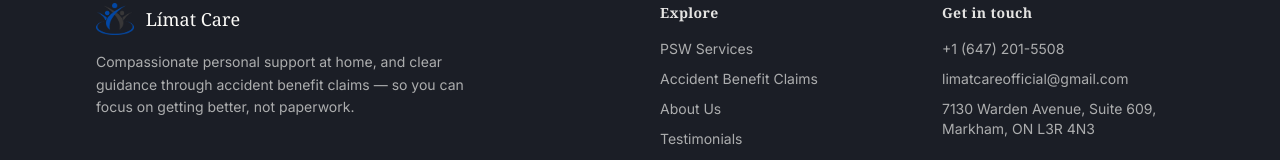
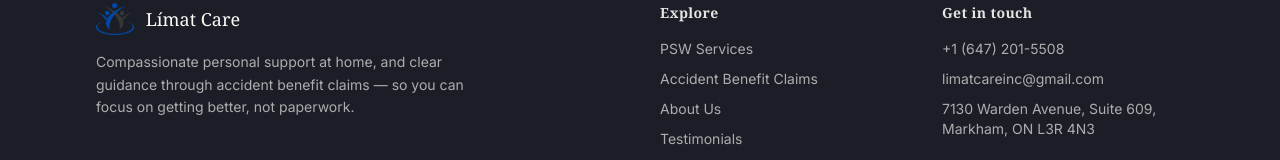
Before and after one commit to Akshan-Ajay/limat-care, a Next.js app: page / in a window 1280 px wide. Shown: the part 2692-2852 px from the top of the page. Built offline with nearby package versions, Linux system fonts and the light colour scheme.

Commit message:
Change email from limatcareofficial to limatcareinc
Updated email address in the footer component.

```diff
--- a/src/components/Footer.tsx
+++ b/src/components/Footer.tsx
@@ -49,8 +49,8 @@
               </a>
             </li>
             <li>
-              <a href="mailto:limatcareofficial@gmail.com" className="hover:text-heal transition-colors">
-                limatcareofficial@gmail.com
+              <a href="mailto:limatcareinc@gmail.com" className="hover:text-heal transition-colors">
+                limatcareinc@gmail.com
               </a>
             </li>
             <li className="text-paper/65">7130 Warden Avenue, Suite 609, Markham, ON L3R 4N3</li>
```
